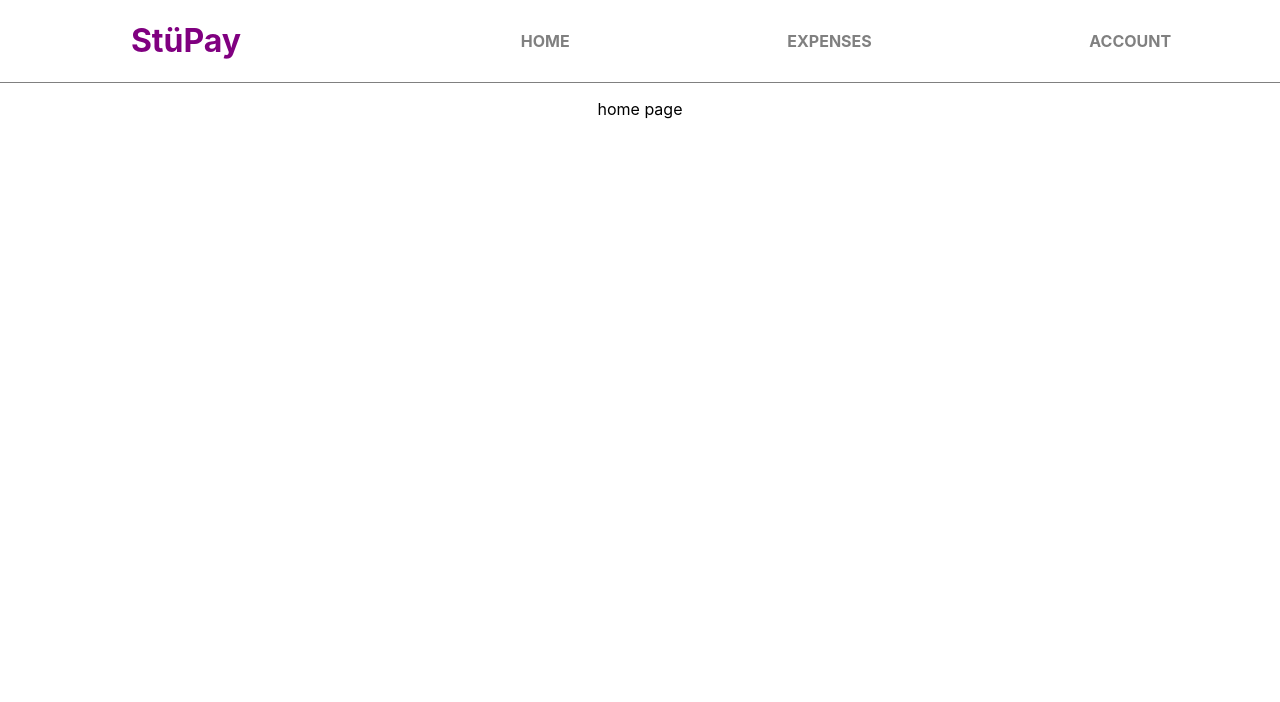
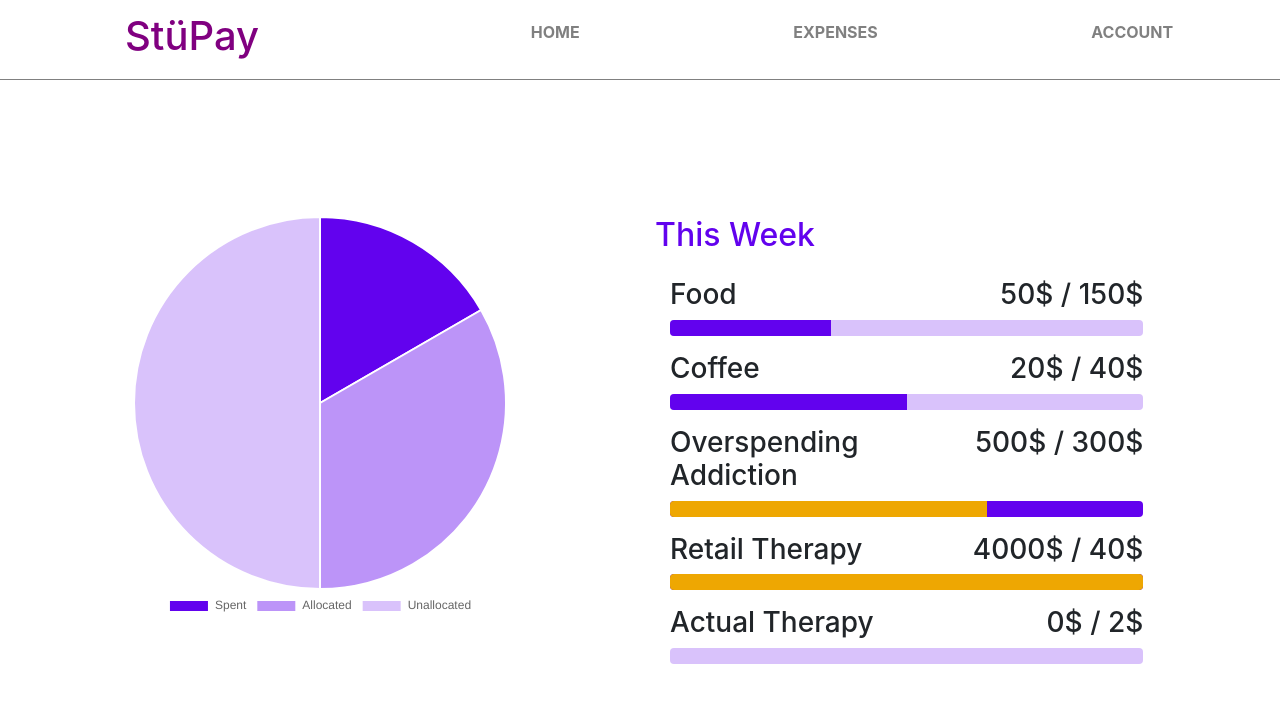
Before and after one commit to Nethermane/react_HCI_325, a React (Create React App) app: page /home in a window 1280 px wide. Shown: the top 702 px of the page. Built offline with nearby package versions, Linux system fonts and the light colour scheme.

Commit message:
Rudimentary home page

```diff
--- a/package.json
+++ b/package.json
@@ -6,7 +6,10 @@
     "@testing-library/jest-dom": "^4.2.4",
     "@testing-library/react": "^9.4.1",
     "@testing-library/user-event": "^7.2.1",
+    "bootstrap": "^4.4.1",
+    "chart.js": "^2.9.3",
     "react": "^16.13.0",
+    "react-bootstrap": "^1.0.0-beta.17",
     "react-dom": "^16.13.0",
     "react-router-dom": "^5.1.2",
     "react-scripts": "3.4.0"
--- a/src/index.js
+++ b/src/index.js
@@ -5,6 +5,7 @@ import "./index.css";
 import App from "./App";
 import * as serviceWorker from "./serviceWorker";
 import login from "./pages/login";
+import 'bootstrap/dist/css/bootstrap.min.css';
 
 const routing = (
   <Router>
--- /dev/null
+++ b/src/pages/Home.css
@@ -0,0 +1,41 @@
+.vcenter {
+	display: flex;
+	min-height: 90vh;
+	align-items: center;
+}
+
+.bg-yellow {
+	background-color: #EEA702 !important;
+}
+
+.bg-purple {
+	background-color: #6202EE !important;
+}
+
+.fg-purple {
+	color: #6202EE !important;
+}
+
+.bg-purple-faded {
+	background-color: #D9C2FB !important;
+}
+
+.fg-purple-faded {
+	color: #D9C2FB !important;
+}
+
+h2 {
+	text-align: left;
+}
+
+.category-name {
+	text-align: left;
+}
+
+.category-value {
+	text-align: right;
+}
+
+.spacer {
+	height: 2vh;
+}
--- a/src/pages/Home.jsx
+++ b/src/pages/Home.jsx
@@ -1,11 +1,130 @@
 import React from "react";
+import Chart from "chart.js";
+import {Container, Row, Col} from "react-bootstrap";
+
+import './Home.css';
+
+
+class Category extends React.Component {
+
+	constructor(props) {
+		super(props);
+		this.ref = React.createRef();
+	}
+
+	render() {
+		var bgcolor = 'bg-purple-faded';
+		var fgcolor = 'bg-purple';
+
+		var spent = this.props.spent * 1;
+
+		if ((this.props.budget * 1) < spent) {
+			spent -= (this.props.budget * 1);
+			bgcolor = 'bg-purple';
+			fgcolor = 'bg-yellow';
+		}
+
+		var percentage = Math.ceil((spent / this.props.budget) * 100);
+
+
+		return (
+			<Container>
+				<Row>
+					<Col>
+						<h3 class='category-name'>
+							{this.props.name}
+						</h3>
+					</Col>
+					<Col>
+						<h3 class='category-value'>
+							{this.props.spent}$ / {this.props.budget}$
+						</h3>
+					</Col>
+				</Row>
+				<Row>
+					<Col>
+						<div class={'progress ' + bgcolor}>
+							<div ref={this.ref}
+								class={'progress-bar ' + fgcolor}
+								role='progressbar'
+								style={{width: percentage + '%'}}>
+							</div>
+						</div>
+					</Col>
+				</Row>
+			</Container>
+		);
+	}
+
+	componentDidMount() {
+	}
+}
+
+class Pie extends React.Component {
+
+	constructor(props) {
+		super(props);
+		this.ctx = React.createRef();
+	}
+
+	render() {
+		return (
+			<canvas ref={this.ctx} />
+		);
+	}
+
+	componentDidMount() {
+		new Chart(this.ctx.current, {
+			type: 'pie',
+			data: {
+				datasets: [{
+					data: [1, 2, 3],
+					backgroundColor: [ '#6202EE', '#BC94F8', '#D9C2FB' ]
+				}],
+				labels: [ 'Spent', 'Allocated', 'Unallocated' ],
+			},
+			options: {
+				maintainAspectRatio: true,
+				responsive: true,
+				aspectRatio: 1.5,
+				legend: {
+					position: 'bottom'
+				}
+			}
+		});
+	}
+}
+
 
 function Home() {
-  return (
-    <div>
-      <p>home page</p>
-    </div>
-  );
+	return (
+		<div class='vcenter'>
+		<Container fluid>
+			<Row>
+				<Col md={6}>
+					<Pie/>
+				</Col>
+				<Col md={5}>
+					<h2 class='fg-purple'>
+						This Week
+					</h2>
+					<div class='spacer'/>
+					<Category name='Food' spent='50' budget='150'/>
+					<div class='spacer'/>
+					<Category name='Coffee' spent='20' budget='40'/>
+					<div class='spacer'/>
+					<Category name='Overspending Addiction' spent='500' budget='300'/>
+					<div class='spacer'/>
+					<Category name='Retail Therapy' spent='4000' budget='40'/>
+					<div class='spacer'/>
+					<Category name='Actual Therapy' spent='0' budget='2'/>
+				</Col>
+				<Col md={1}>
+				</Col>
+			</Row>
+		</Container>
+		</div>
+	);
 }
 
 export default Home;
```
Also changed, not shown: 1 other file (tests, documents, lock files or other folders).
